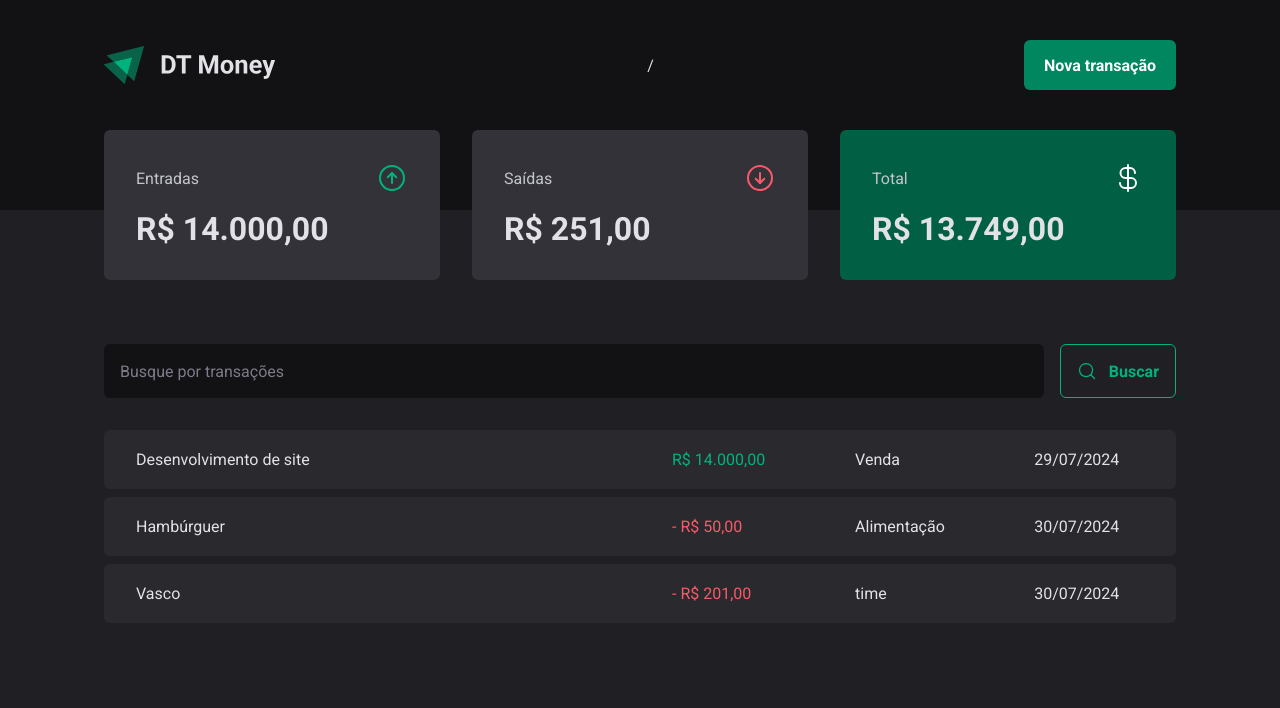
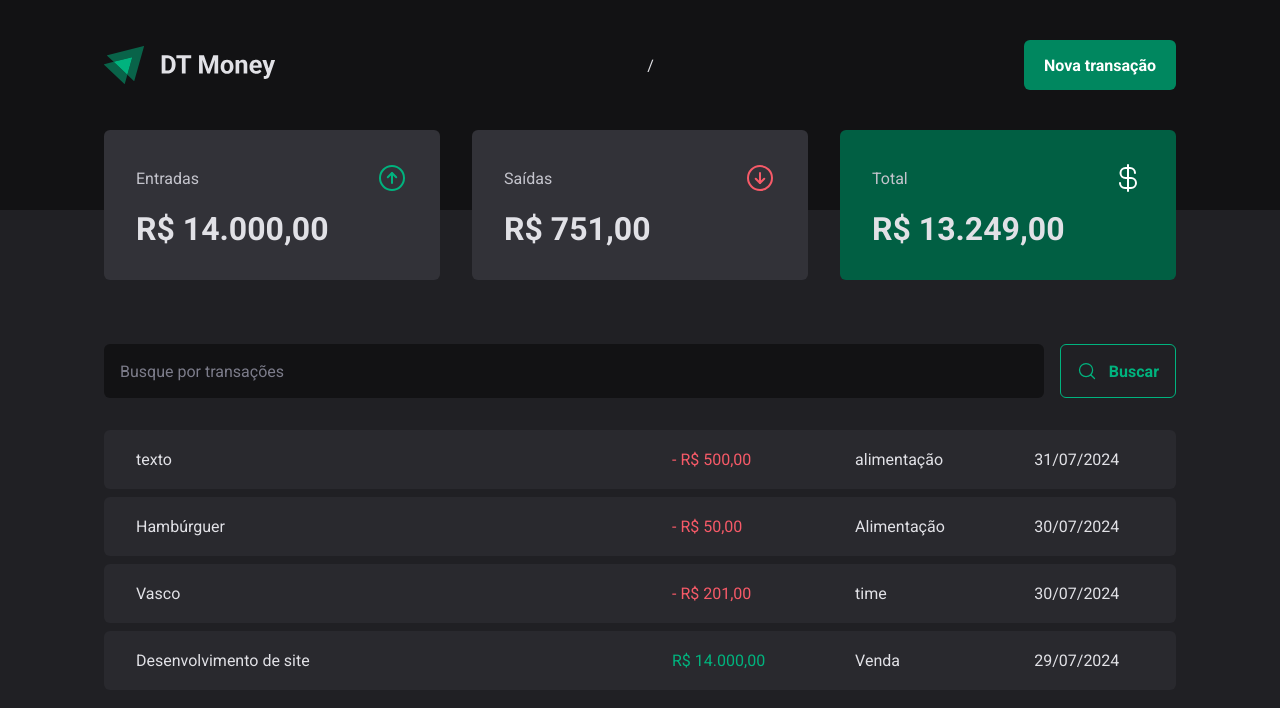
Before and after one commit to LeonardoSantos16/Dt-money-react, a React (Vite) app: page / in a window 1280 px wide. Shown: the top 708 px of the page. Built offline with nearby package versions, Linux system fonts and the light colour scheme; data requests are answered from the project's data file.

Commit message:
criando nova transação no NewTransactionModal commit

```diff
--- a/server.json
+++ b/server.json
@@ -1,7 +1,7 @@
 {
   "transactions": [
     {
-        "id": 1,
+      "id": "1",
       "description": "Desenvolvimento de site",
       "type": "income",
       "category": "Venda",
@@ -9,7 +9,7 @@
       "createdAt": "2024-07-29T19:36:44.505Z"
     },
     {
-        "id": 2,
+      "id": "2",
       "description": "Hambúrguer",
       "type": "outcome",
       "category": "Alimentação",
@@ -17,12 +17,20 @@
       "createdAt": "2024-07-30T19:30:44.505Z"
     },
     {
-        "id": 3,
+      "id": "3",
       "description": "Vasco",
       "type": "outcome",
       "category": "time",
       "price": 201,
       "createdAt": "2024-07-30T19:24:44.505Z"
+    },
+    {
+      "id": "39db",
+      "description": "texto",
+      "price": 500,
+      "category": "alimentação",
+      "type": "outcome",
+      "createdAt": "2024-07-31T14:32:45.948Z"
     }
   ]
 }
--- a/src/components/NewTransactionModal/index.tsx
+++ b/src/components/NewTransactionModal/index.tsx
@@ -4,6 +4,8 @@
 import * as z from 'zod';
 import { CloseButton, Content, Overlay, TransactionType, TransactionTypeButton } from './styles';
 import { zodResolver } from '@hookform/resolvers/zod';
+import { TransactionsContext } from '../../contexts/TransactionsContext';
+import { useContext } from 'react';
 
 const newTransactionFormSchema = z.object({
   description: z.string(),
@@ -15,11 +17,12 @@
 type NewTransactionFormInputs = z.infer<typeof newTransactionFormSchema>;
 
 export function NewTransactionModal() {
+  const { createTransaction } = useContext(TransactionsContext);
   const {
     control,
     register,
     handleSubmit,
-    formState: { isSubmitting }
+    formState: { isSubmitting }, reset
   } = useForm<NewTransactionFormInputs>({
     resolver: zodResolver(newTransactionFormSchema),
     defaultValues: {
@@ -28,9 +31,16 @@
   })
 
   async function handleCreateNewTransaction(data: NewTransactionFormInputs) {
-    await new Promise(resolve => setTimeout(resolve, 2000));
+    const { description, price, category, type } = data;
 
-    console.log(data);
+    await createTransaction({
+      description,
+      price,
+      category,
+      type,
+    });
+
+    reset();
   }
 
   return (
--- a/src/contexts/TransactionsContext.tsx
+++ b/src/contexts/TransactionsContext.tsx
@@ -10,9 +10,17 @@
   createdAt: string;
 }
 
+interface CreateTransactionInput {
+  description: string;
+  price: number;
+  category: string;
+  type: 'income' | 'outcome';
+}
+
 interface TransactionContextType {
   transactions: Transaction[];
   fetchTransactions: (query?: string) => Promise<void>;
+  createTransaction: (data: CreateTransactionInput) => Promise<void>;
 }
 
 interface TransactionsProviderProps {
@@ -27,11 +35,27 @@
   async function fetchTransactions(query?: string) {
     const response = await api.get('transactions', {
       params: {
+        _sort: 'createdAt',
+        _order: 'desc',
         q: query,
       }
     })
 
     setTransactions(response.data)
+  }
+
+  async function createTransaction(data: CreateTransactionInput) {
+    const { description, price, category, type } = data;
+
+    const response = await api.post('transactions', {
+      description,
+      price,
+      category,
+      type,
+      createdAt: new Date(),
+    });
+
+    setTransactions(state => [response.data, ...state])
   }
 
   useEffect(() => {
@@ -40,7 +64,7 @@
 
   return (
     <TransactionsContext.Provider value={{  transactions,
-      fetchTransactions }}>
+      fetchTransactions, createTransaction }}>
       {children}
     </TransactionsContext.Provider>
   );
```
Lines whose indentation alone changed are shown as unchanged.
